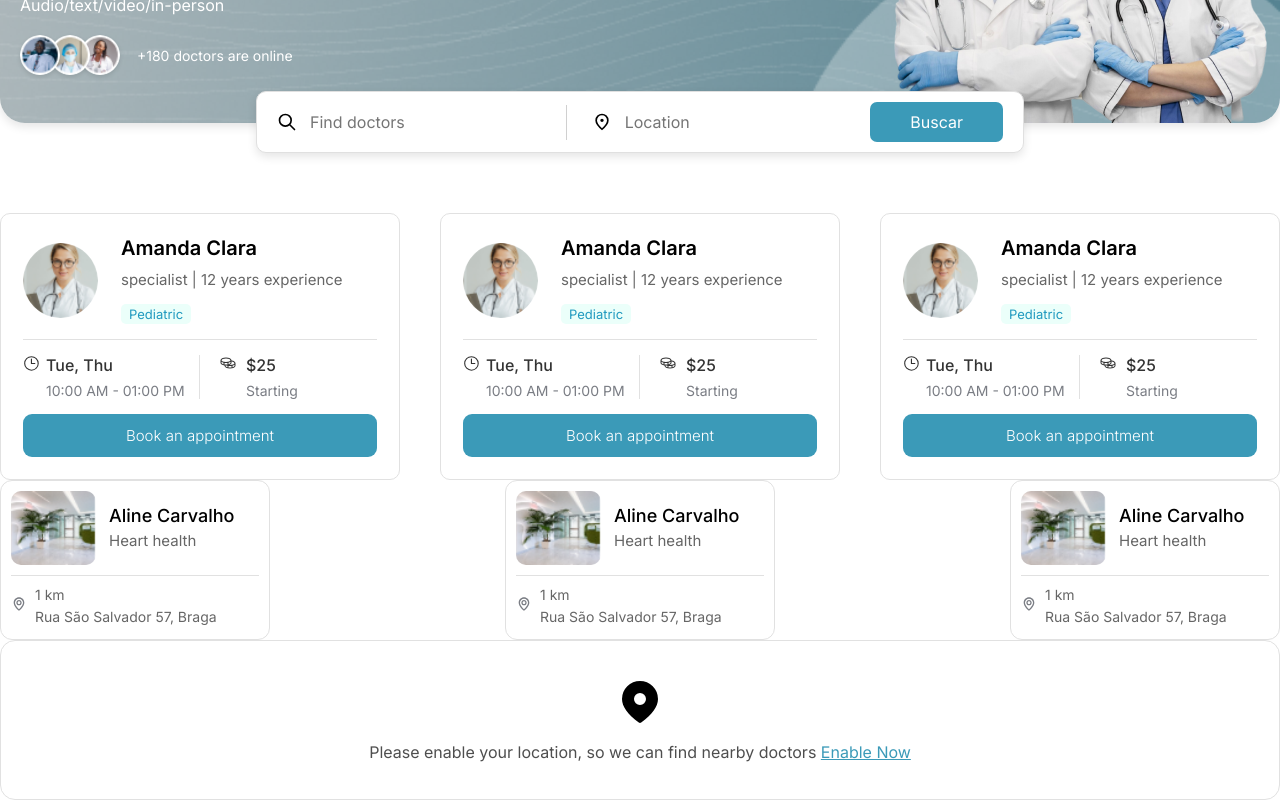
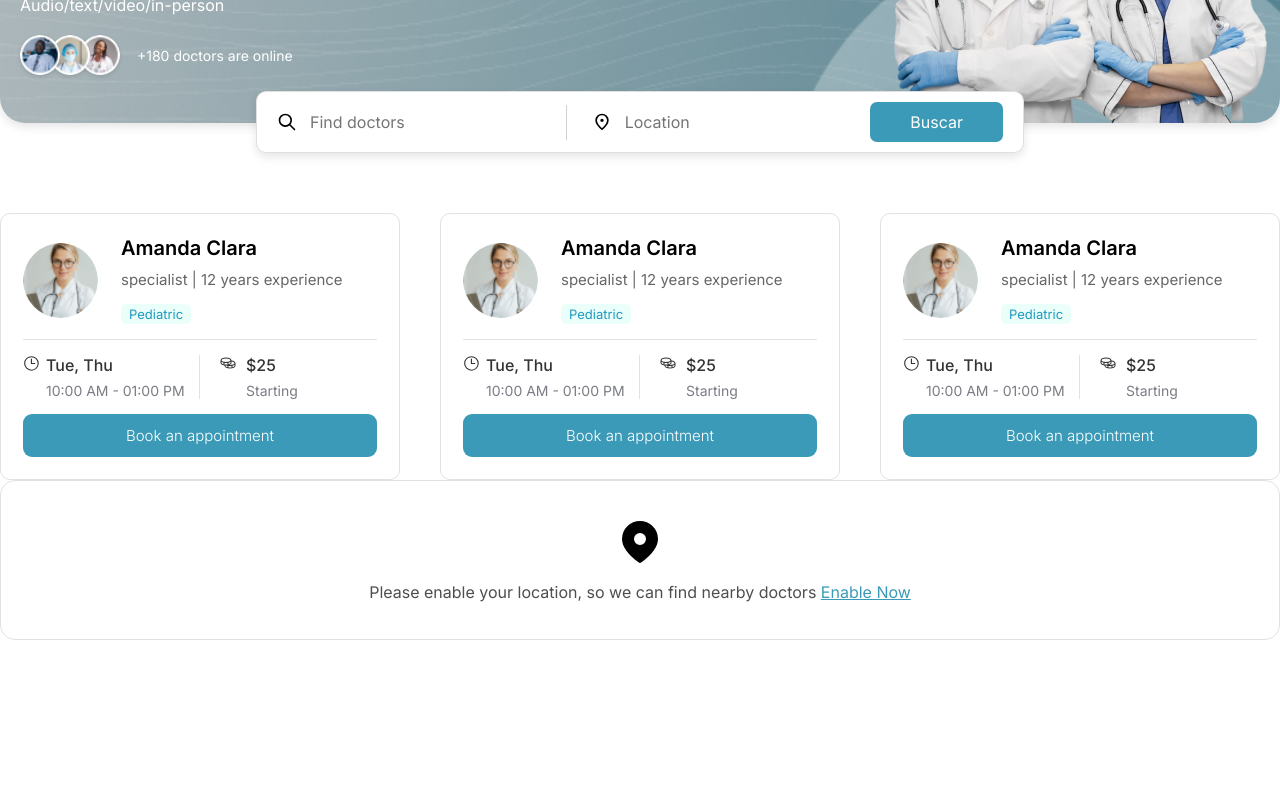
Before and after one commit to deperdomo/hospital-app, an Angular app: page / in a window 1280 px wide. Shown: the part 257-1057 px from the top of the page. After the commit the page ends 897 px from the top, so only its background shows below. Built offline with nearby package versions, Linux system fonts and the light colour scheme.

Commit message:
feat: implement conditional rendering for nearby doctors and update interaction for enabling location

```diff
--- a/src/app/app.component.html
+++ b/src/app/app.component.html
@@ -12,11 +12,14 @@
 
 </div>
 
-<div class="cont-info-doctors">
 
-  <app-nearby-doctors />
-  <app-nearby-doctors />
-  <app-nearby-doctors />
-</div>
+@if (isNerbyDoctorsAvailable) {
+  <div class="cont-info-doctors">
 
-<app-nearby-doctors-disabled />
+    <app-nearby-doctors />
+    <app-nearby-doctors />
+    <app-nearby-doctors />
+  </div>
+} @else {
+  <app-nearby-doctors-disabled (habilitarNerbyDoctors)="cambiarEstado()" />
+}
--- a/src/app/app.component.ts
+++ b/src/app/app.component.ts
@@ -15,4 +15,10 @@ import { NearbyDoctorsDisabledComponent } from "./nearby-doctors-disabled/nearby
 })
 export class AppComponent {
   title = 'hospital-vita';
+
+  isNerbyDoctorsAvailable = false;
+
+  cambiarEstado() {
+    this.isNerbyDoctorsAvailable = true; // Cambiamos la variable a true
+  }
 }
--- a/src/app/nearby-doctors-disabled/nearby-doctors-disabled.component.html
+++ b/src/app/nearby-doctors-disabled/nearby-doctors-disabled.component.html
@@ -1,4 +1,4 @@
 <div class="contenedor">
   <svg xmlns="http://www.w3.org/2000/svg" width="48" height="48" viewBox="0 0 12 12"><path fill="#000" d="M6 .5A4.5 4.5 0 0 1 10.5 5c0 1.863-1.42 3.815-4.2 5.9a.5.5 0 0 1-.6 0C2.92 8.815 1.5 6.863 1.5 5A4.5 4.5 0 0 1 6 .5m0 3a1.5 1.5 0 1 0 0 3a1.5 1.5 0 0 0 0-3"/></svg>
-  <span>Please enable your location, so we can find nearby doctors <a href="#" class="enlace">Enable Now</a> </span>
+  <span>Please enable your location, so we can find nearby doctors <a href="#" (click)="cambiarEstado()" class="enlace">Enable Now</a> </span>
 </div>
--- a/src/app/nearby-doctors-disabled/nearby-doctors-disabled.component.ts
+++ b/src/app/nearby-doctors-disabled/nearby-doctors-disabled.component.ts
@@ -1,4 +1,4 @@
-import { Component } from '@angular/core';
+import { Component, EventEmitter, Output } from '@angular/core';
 
 @Component({
   selector: 'app-nearby-doctors-disabled',
@@ -7,5 +7,9 @@ import { Component } from '@angular/core';
   styleUrl: './nearby-doctors-disabled.component.css'
 })
 export class NearbyDoctorsDisabledComponent {
+  @Output() habilitarNerbyDoctors = new EventEmitter<void>();
 
+  cambiarEstado() {
+    this.habilitarNerbyDoctors.emit(); // Emitimos al padre
+  }
 }
```
